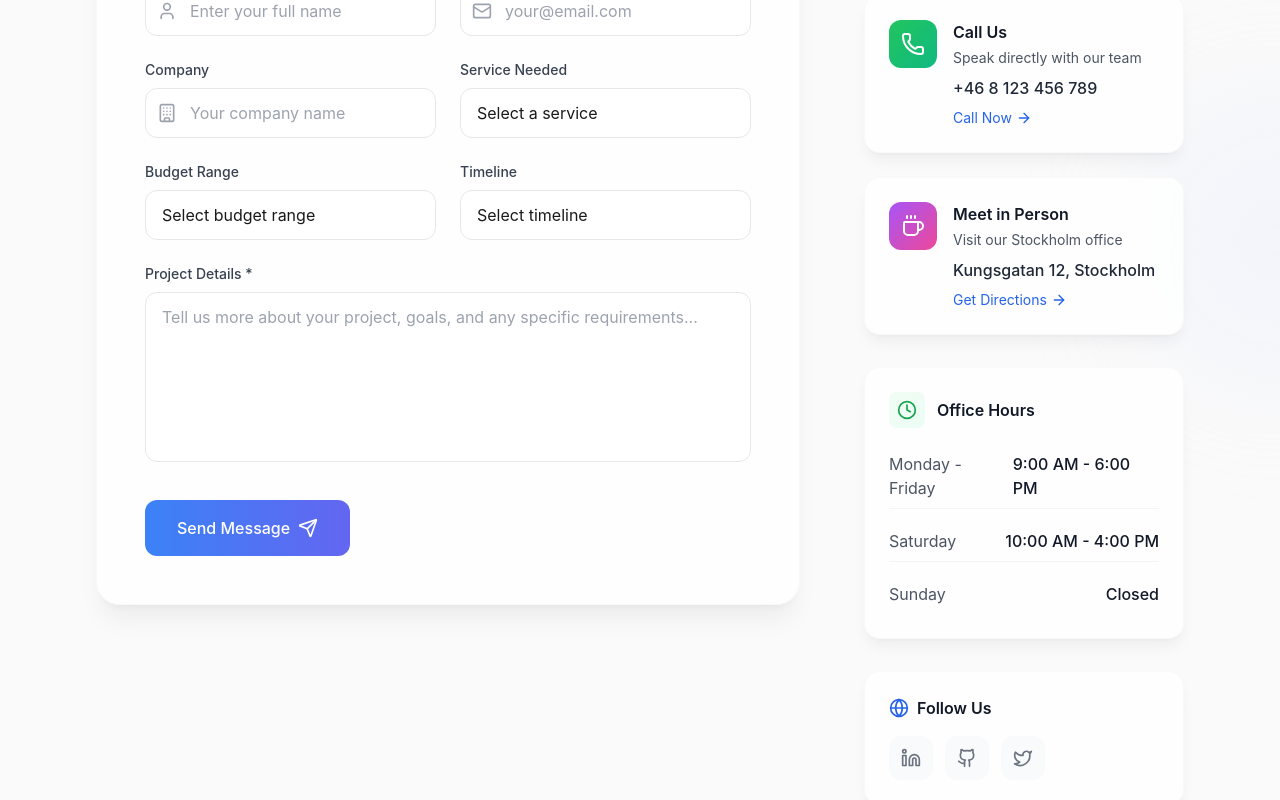
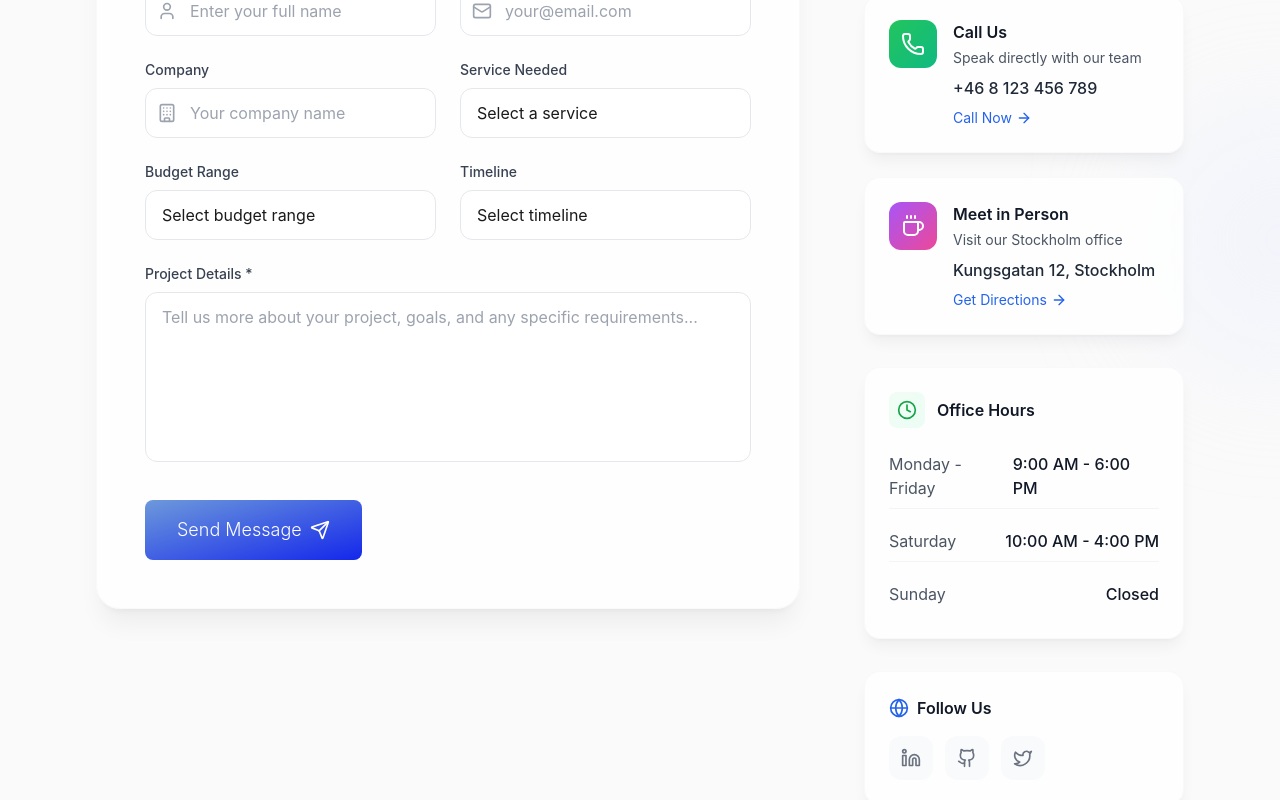
Before and after one commit to YaliZhang1/YL-website, a React (Vite) app: page /contact in a window 1280 px wide. Shown: the part 700-1500 px from the top of the page. Built offline with nearby package versions, Linux system fonts and the light colour scheme; the HTML template or start-up script is replaced by a standard one.

Commit message:
change the style of button

```diff
--- a/src/components/landing/FooterSection.tsx
+++ b/src/components/landing/FooterSection.tsx
@@ -57,7 +57,7 @@ export const FooterSection = () => {
   ];
 
   return (
-    <footer className="pt-16 bg-nordic-bg text-nordic-text bg-gradient-to-b from-gray-50/50 to-white relative  overflow-hidden">
+    <footer className=" bg-nordic-bg text-nordic-text bg-gradient-to-b from-gray-50/50 to-white relative  overflow-hidden">
       {/* 背景装饰 */}
       <div className="absolute top-0 left-0 w-96 h-96 bg-blue-100/20 rounded-full blur-3xl -translate-x-48 -translate-y-48" />
       <div className="absolute bottom-0 right-0 w-64 h-64 bg-indigo-100/30 rounded-full blur-3xl translate-x-32 translate-y-32" />
@@ -67,7 +67,7 @@ export const FooterSection = () => {
         {/* 底部装饰渐变 */}
 
         <div className="h-[1px] bg-nordic-bg bg-gradient-to-r from-blue-800/50 via-indigo-800/50 to-blue-800/50" />
-        <div className="container mx-auto px-8 md:px-16 lg:px-24 max-w-7xl pt-20 pb-12">
+        <div className="container mx-auto px-8 md:px-16 lg:px-24  pt-20 pb-12">
           <div className="grid lg:grid-cols-4 md:grid-cols-2 gap-12">
             {/* 公司信息 */}
             <div className="lg:col-span-1">
--- a/src/components/landing/WhyUsSection.tsx
+++ b/src/components/landing/WhyUsSection.tsx
@@ -113,7 +113,7 @@ export const WhyUsSection = () => {
   ];
 
   return (
-    <section className="py-16  bg-nordic-bg text-nordic-text ">
+    <section className="pt-16 pb-32 bg-nordic-bg text-nordic-text ">
       {/* 背景装饰 */}
       <div className="absolute top-0 left-1/4 w-64 h-64 bg-blue-100/30 rounded-full blur-3xl" />
       <div className="absolute bottom-0 right-1/4 w-96 h-96 bg-indigo-100/20 rounded-full blur-3xl" />
--- a/src/pages/Contact.tsx
+++ b/src/pages/Contact.tsx
@@ -110,6 +110,27 @@ export default function Contact() {
     { day: "Saturday", hours: "10:00 AM - 4:00 PM" },
     { day: "Sunday", hours: "Closed" },
   ];
+
+  const AnimatedButton: React.FC<{
+    children: React.ReactNode;
+    variant?: "primary" | "secondary";
+    onClick?: () => void;
+    className?: string;
+  }> = ({ children, variant = "primary", onClick, className = "" }) => {
+    const baseClasses =
+      "px-8 py-4 rounded-lg font-light text-lg transition-all duration-300 flex items-center group";
+
+    const primaryClasses = `${baseClasses} text-white hover:shadow-lg transform hover:scale-[1.02] bg-gradient-to-br from-nordic-primary to-nordic-secondary`;
+    const secondaryClasses = `${baseClasses} border-2 border-nordic-primary text-nordic-primary bg-transparent hover:shadow-lg transform hover:scale-[1.02] hover:bg-nordic-primary hover:text-white transition-colors`;
+
+    const classes = variant === "primary" ? primaryClasses : secondaryClasses;
+
+    return (
+      <button className={`${classes} ${className}`} onClick={onClick}>
+        {children}
+      </button>
+    );
+  };
   return (
     <div className="min-h-screen pt-24  bg-nordic-bg text-nordic-text relative overflow-hidden">
       <Layout>
@@ -118,7 +139,7 @@ export default function Contact() {
         <div className="absolute top-1/3 right-0 w-64 h-64 bg-indigo-100/30 rounded-full blur-3xl translate-x-32" />
         <div className="absolute bottom-0 left-1/3 w-80 h-80 bg-purple-100/20 rounded-full blur-3xl -translate-y-40" />
 
-        <div className="relative z-10">
+        <div className="relative z-10  pb-16">
           {/* 头部区域 */}
           <div className="container mx-auto px-8 md:px-16 lg:px-24 max-w-7xl pt-20 pb-16">
             <div className="text-center mb-16">
@@ -338,13 +359,13 @@ export default function Contact() {
                   </div>
 
                   {/* 提交按钮 */}
-                  <button
+                  <AnimatedButton
                     onClick={handleSubmit}
-                    className="group w-full md:w-auto px-8 py-4 bg-gradient-to-r from-blue-500 to-indigo-500 text-white rounded-xl font-medium hover:shadow-xl hover:shadow-blue-500/25 transition-all duration-300 hover:-translate-y-1 flex items-center justify-center"
+
                   >
                     <span>Send Message</span>
                     <Send className="w-5 h-5 ml-2 group-hover:translate-x-1 transition-transform duration-300" />
-                  </button>
+                  </AnimatedButton>
                 </div>
               </div>
 
```
